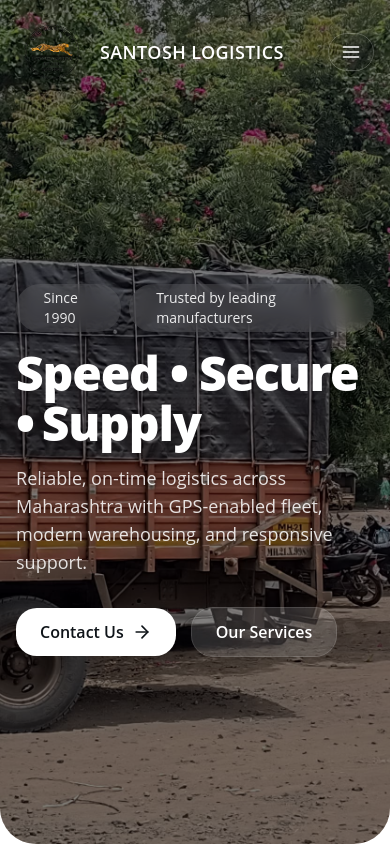
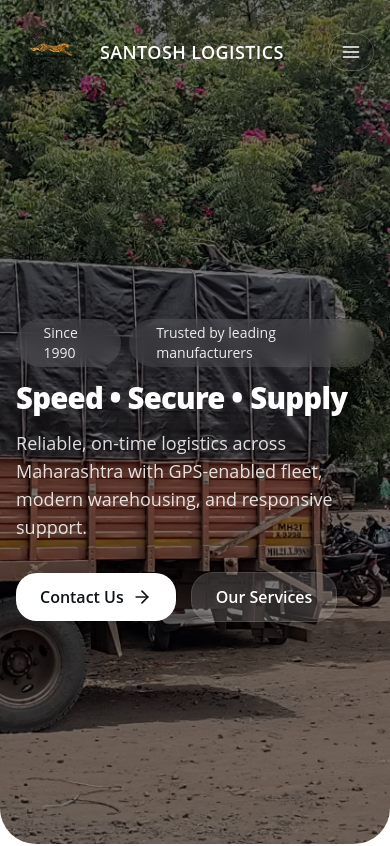
Before and after one commit to rahulbiradar06/Santosh-Logistics, a React (Vite) app in the folder Santosh Logistics/: page / in a window 390 px wide. Shown: the top 846 px of the page. Built offline with nearby package versions, Linux system fonts and the light colour scheme.

Commit message:
Update headline styles for responsive text sizing
Replaced fixed headline font sizes with a clamp-based responsive size and added whitespace-nowrap for improved appearance across devices.

```diff
--- a/Santosh Logistics/src/pages/HomePage.tsx
+++ b/Santosh Logistics/src/pages/HomePage.tsx
@@ -37,7 +37,7 @@
             </div>
 
             {/* Headline */}
-            <h1 className="text-5xl md:text-6xl lg:text-7xl font-extrabold tracking-tight text-white mb-4 leading-[1.05]">
+            <h1 className="whitespace-nowrap text-[clamp(22px,7.5vw,44px)] md:text-5xl lg:text-6xl font-extrabold tracking-tight text-white mb-4 leading-[1.05]">
               Speed • Secure •
               <span className="relative inline-block">
                 <span className="px-2 md:px-3">Supply</span>
```
